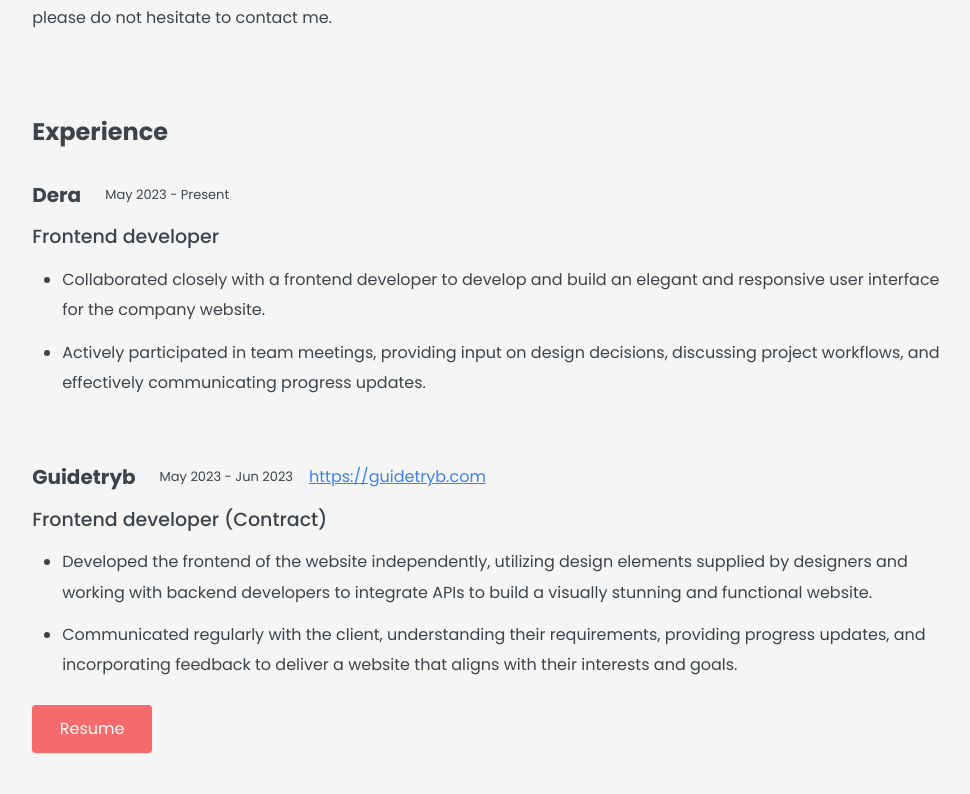
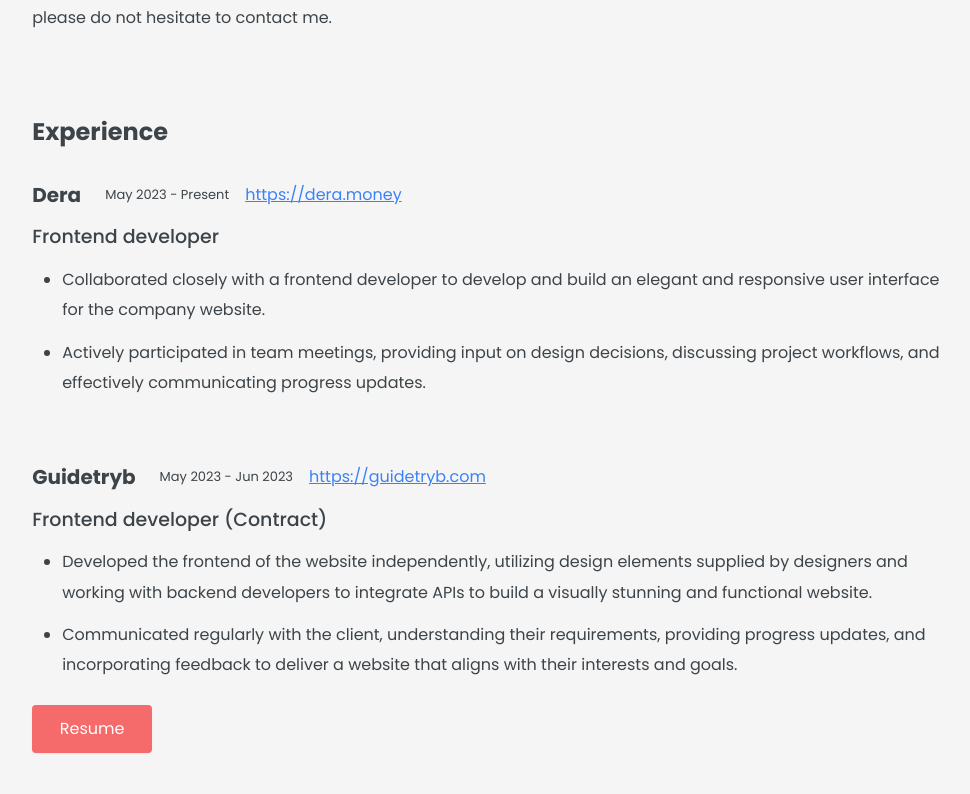
Before and after one commit to Simplyauf/PORTFOLIO-SITE, a React (Vite) app: page / in a window 1280 px wide. Shown: the part 1336-2130 px from the top of the page, without its empty margins (147-1117 px from the left). Built offline with nearby package versions, Linux system fonts and the light colour scheme.

Commit message:
Update aboutMe.jsx

```diff
--- a/src/components/aboutMe.jsx
+++ b/src/components/aboutMe.jsx
@@ -63,6 +63,8 @@ export const AboutMe = () => {
               <span className="text-[13px] ml-6 font-extralight  experiences">
                 May 2023 - Present
             </span>
+                <a target="_blank" rel="noopener noreferrer" className="text-blue-500 underline italics ml-4" href="https://dera.money">https://dera.money</a>
+
               </div>
               <h3 className="text-[19px] mt-3 font-medium">Frontend developer</h3>
               <ul className="lg:space-y-3 space-y-6  mt-3 list-disc pl-[30px]">
@@ -83,7 +85,7 @@ export const AboutMe = () => {
             <span className="text-[13px] ml-6 font-extralight  experiences">
               May 2023 - Jun 2023
           </span>
-          <a className="text-blue-500 underline italics ml-4" href="https://guidetryb.com">https://guidetryb.com</a>
+          <a target="_blank" rel="noopener noreferrer" className="text-blue-500 underline italics ml-4" href="https://guidetryb.com">https://guidetryb.com</a>
 
             </div>
             <h3 className="text-[19px] mt-3 font-medium">Frontend developer (Contract)</h3>
```
